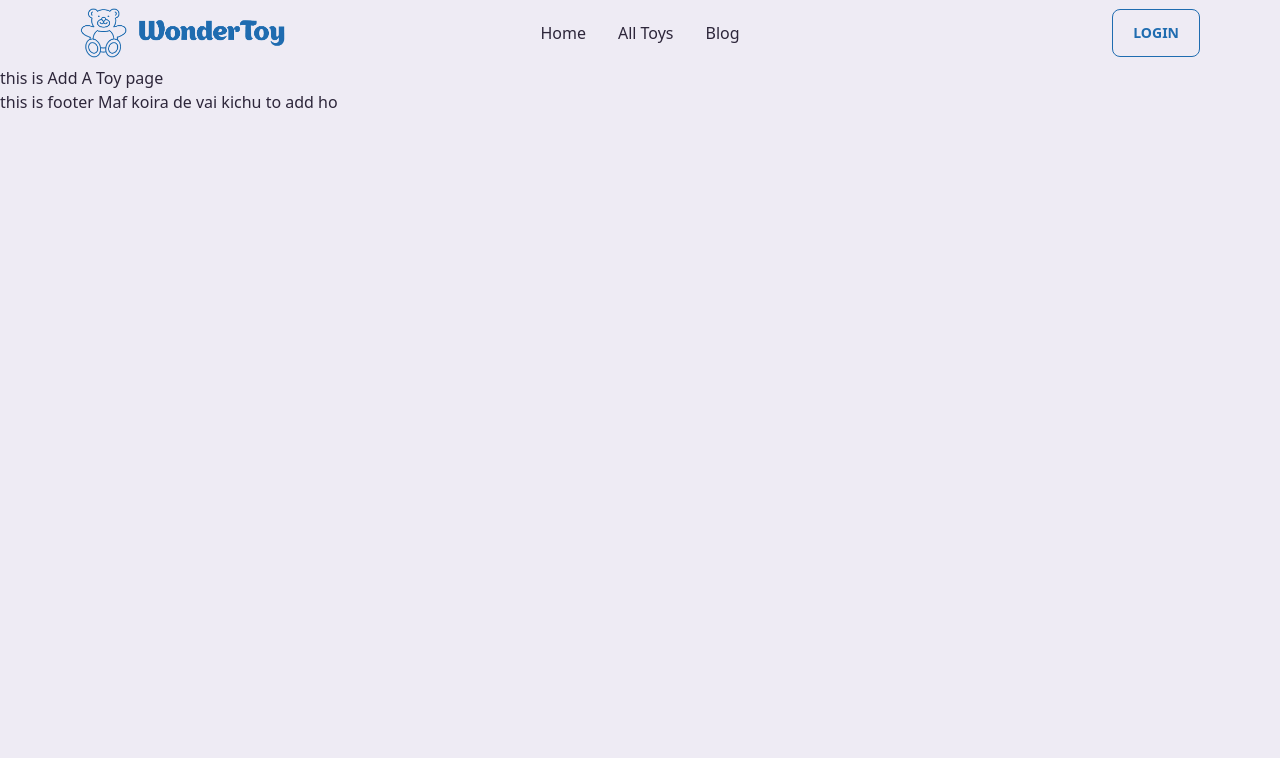
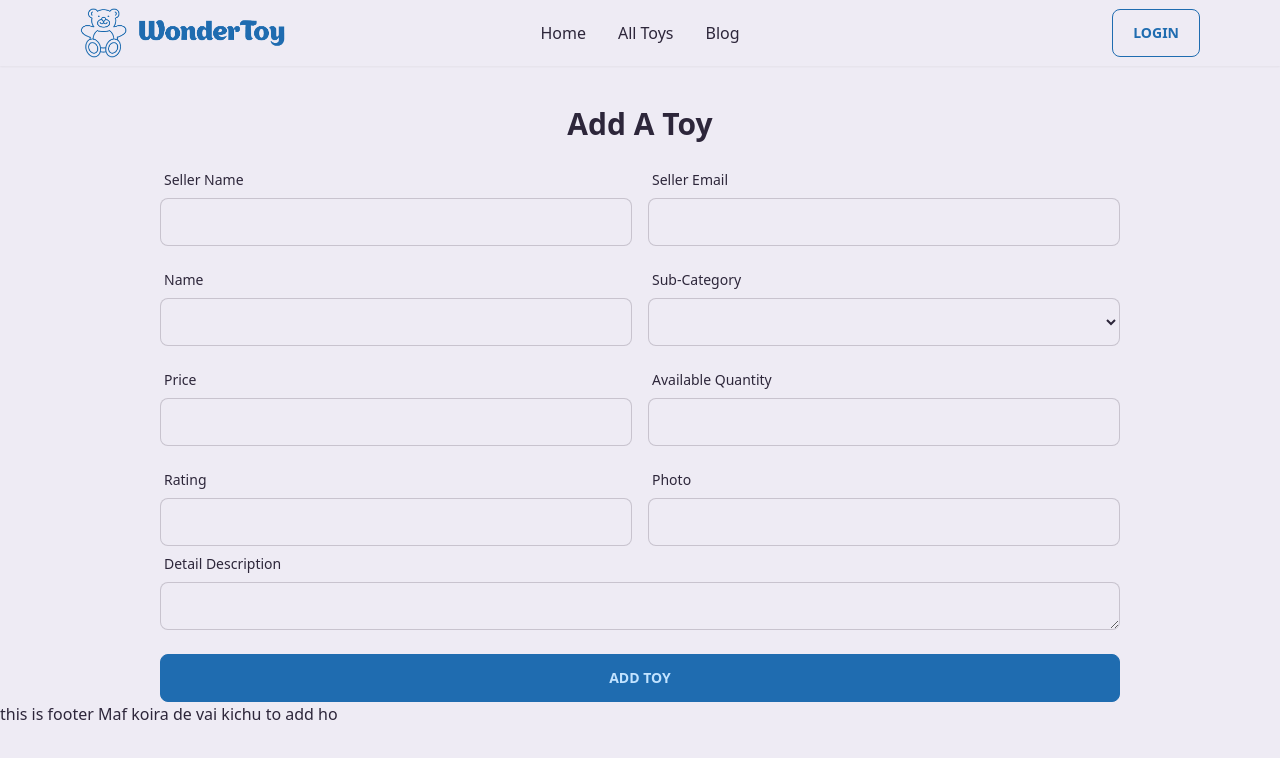
Before and after one commit to bspirahim/wonder-toy-client, a React (Vite) app: page /addtoy in a window 1280 px wide. Shown: the top 758 px of the page. Built offline with nearby package versions, Linux system fonts and the light colour scheme; no server answers.

Commit message:
add a toy form and header show the photo added

```diff
--- a/src/Pages/AddAToy/AddAToy.jsx
+++ b/src/Pages/AddAToy/AddAToy.jsx
@@ -2,8 +2,74 @@ import React from 'react';
 
 const AddAToy = () => {
     return (
-        <div>
-            <h1>this is Add A Toy page</h1>
+        <div className='mt-10 container mx-auto w-3/4'>
+            <h1 className='text-center text-3xl my-5 font-bold'>Add A Toy</h1>
+            <form>
+                <div className="grid grid-cols-1 lg:grid-cols-2 gap-4">
+                    <div className="form-control">
+                        <label className="label">
+                            <span className="label-text">Seller Name</span>
+                        </label>
+                        <input  type="text" name='name' className="input input-bordered " />
+                    </div>
+                    <div className="form-control">
+                        <label className="label">
+                            <span className="label-text">Seller Email</span>
+                        </label>
+                        <input type="email" name='email' className="input input-bordered" />
+                    </div>
+                    <div className="form-control">
+                        <label className="label">
+                            <span className="label-text">Name</span>
+                        </label>
+                        <input type="text" name='name' className="input input-bordered" />
+                    </div>
+                    <div className="form-control">
+                        <label className="label">
+                            <span className="label-text">Sub-Category</span>
+                        </label>
+                        <select name='category' className="input input-bordered" required>
+                            <option value=""></option>
+                            <option value="ethnic">Ethnic Dolls</option>
+                            <option value="reborn">Reborn Dolls</option>
+                            <option value="baby">Baby Dolls</option>
+                        </select>
+                    </div>
+                    <div className="form-control">
+                        <label className="label">
+                            <span className="label-text">Price</span>
+                        </label>
+                        <input type="text" name='price' className="input input-bordered" />
+                    </div>
+                    <div className="form-control">
+                        <label className="label">
+                            <span className="label-text">Available Quantity</span>
+                        </label>
+                        <input type="text" name='quantity' className="input input-bordered" />
+                    </div>
+                    <div className="form-control">
+                        <label className="label">
+                            <span className="label-text">Rating</span>
+                        </label>
+                        <input type="text" name='rating' className="input input-bordered" />
+                    </div>
+                    <div className="form-control">
+                        <label className="label">
+                            <span className="label-text">Photo</span>
+                        </label>
+                        <input type="text" name='photo' className="input input-bordered" />
+                    </div>
+                </div>
+                <div className="form-control">
+                        <label className="label">
+                            <span className="label-text">Detail Description</span>
+                        </label>
+                        <textarea type="text" name='comment' className="input input-bordered" />
+                    </div>
+                <div className="form-control mt-6">
+                    <input type="submit" className='btn btn-primary' value="Add Toy" />
+                </div>
+            </form>
         </div>
     );
 };
--- a/src/Pages/Home/ShopByCategory.jsx
+++ b/src/Pages/Home/ShopByCategory.jsx
@@ -1,20 +1,70 @@
-import React from 'react';
+import React, { useEffect, useState } from 'react';
 import { Tab, Tabs, TabList, TabPanel } from 'react-tabs';
 import 'react-tabs/style/react-tabs.css';
 
 const ShopByCategory = () => {
+    const [categories, setCategories] = useState([]);
+
+    useEffect(()=>{
+        fetch('http://localhost:5000/category')
+        .then(res => res.json())
+        .then(data => setCategories(data));
+    },[])
     return (
         <div className='md:px-20 mt-10'>
             <h1 className='text-4xl font-bold text-center my-10'>Shop By Category</h1>
             <Tabs className='text-center'>
                 <TabList>
-                    <Tab>Ethnic Dolls</Tab>
+
+                    {
+                        categories.map(category =>
+                            <Tab>{category.category_name}</Tab>
+                            )
+                    }
+
+
+                    {/* <Tab>Ethnic Dolls</Tab>
                     <Tab>Babby Dolls</Tab>
-                    <Tab>Reborn Dolls</Tab>
+                    <Tab>Reborn Dolls</Tab> */}
                 </TabList>
 
                 <TabPanel>
-                    <h2>Any content 1</h2>
+                    <div class="grid grid-cols-3 gap-4">
+                        <div class="...">
+                            <div className="card bg-base-100 shadow-xl image-full">
+                                <figure><img className='w-full' src="/public/photoGallery/img-1.jpg" alt="Shoes" /></figure>
+                                <div className="card-body">
+                                    <h2 className="card-title">Shoes!</h2>
+                                    <p>If a dog chews shoes whose shoes does he choose?</p>
+                                    <div className="card-actions justify-end">
+                                        <button className="btn btn-primary">Buy Now</button>
+                                    </div>
+                                </div>
+                            </div>
+                        </div>
+                        <div class="...">
+                            <div className="card bg-base-100 shadow-xl image-full">
+                                <figure><img className='w-full' src="/public/photoGallery/img-1.jpg" alt="Shoes" /></figure>
+                                <div className="card-body">
+                                    <h2 className="card-title">Shoes!</h2>
+                                    <p>If a dog chews shoes whose shoes does he choose?</p>
+                                    <div className="card-actions justify-end">
+                                        <button className="btn btn-primary">Buy Now</button>
+                                    </div>
+                                </div>
+                            </div>
+                        </div>
+                        <div class="..."><div className="card bg-base-100 shadow-xl image-full">
+                            <figure><img className='w-full' src="/public/photoGallery/img-1.jpg" alt="Shoes" /></figure>
+                            <div className="card-body">
+                                <h2 className="card-title">Shoes!</h2>
+                                <p>If a dog chews shoes whose shoes does he choose?</p>
+                                <div className="card-actions justify-end">
+                                    <button className="btn btn-primary">Buy Now</button>
+                                </div>
+                            </div>
+                        </div></div>
+                    </div>
                 </TabPanel>
                 <TabPanel>
                     <h2>Any content 2</h2>
--- a/src/Shared/Header/Header.jsx
+++ b/src/Shared/Header/Header.jsx
@@ -5,6 +5,7 @@ import { toast } from 'react-toastify';
 
 const Header = () => {
     const { user, signOutUser } = useContext(AuthContext);
+    console.log(user)
     const navItems = <>
         <li><Link to='/'>Home</Link> </li>
         <li><Link to='alltoys'>All Toys</Link> </li>
@@ -30,7 +31,7 @@ const Header = () => {
             })
     }
     return (
-        <div className="md:px-20 navbar bg-base-100">
+        <div className="md:px-20 navbar bg-base-100 shadow-sm">
             <div className="navbar-start">
                 <div className="dropdown">
                     <label tabIndex={0} className="btn btn-ghost lg:hidden">
@@ -54,8 +55,15 @@ const Header = () => {
                 {
                     user ?
                         <>
-                            <img src="/public/photoGallery/profile.png" className='w-12 mr-4' alt="" />
-                            <button onClick={handleSignOut} className="btn btn-outline btn-primary px-5">Logout</button>
+
+                            <div className='flex items-center'>
+                                <div className="tooltip tooltip-bottom" data-tip={user?.displayName}>
+                                    <img src={user?.photoURL} className='w-12 mr-4 rounded-full' alt="" />
+                                </div>
+
+                                <button onClick={handleSignOut} className="btn btn-outline btn-primary px-5">Logout</button>
+                            </div>
+
                         </>
                         :
                         <Link to='login'>
```
